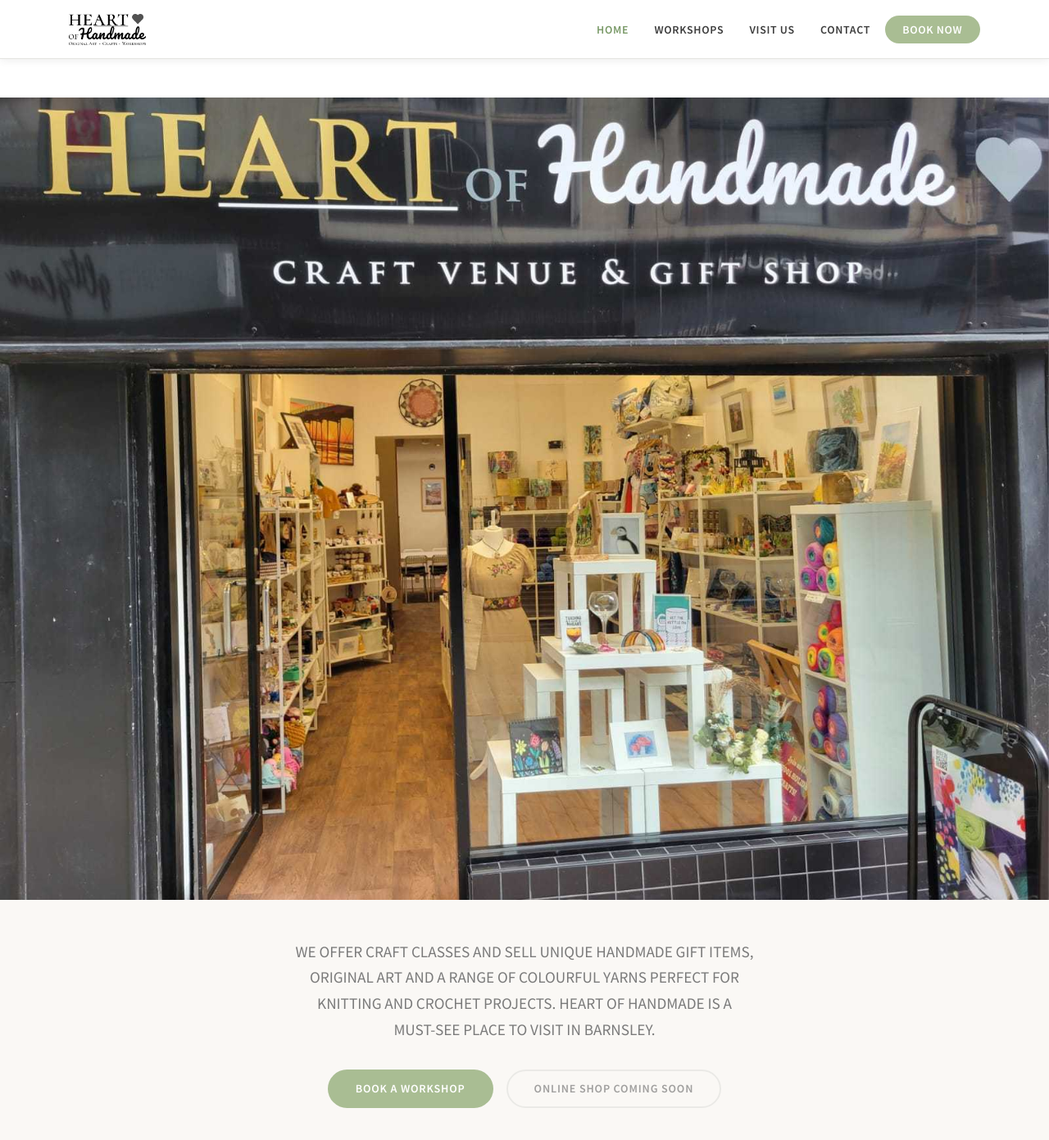
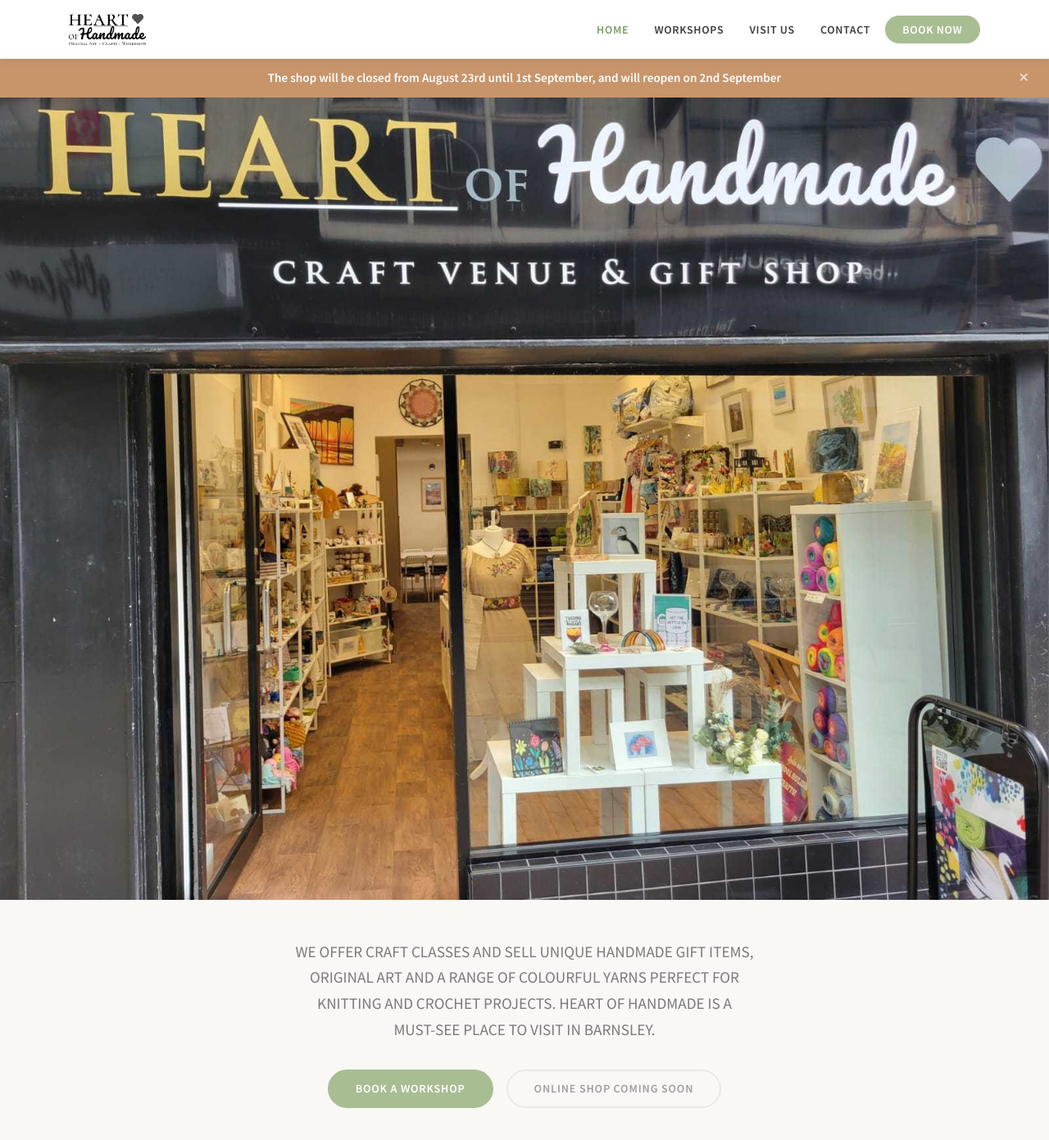
Before and after one commit to yule/heartofhandmade, a Jekyll site: the page built from index.html, in a window 1280 px wide and 1400 px high. Shown: the top 1391 px of the window at 82% size. Built offline with Jekyll 4.4.1, drawn with Linux system fonts in a browser that asks for light colours; some web fonts are replaced.

Commit message:
banner changes

```diff
--- a/_layouts/default.html
+++ b/_layouts/default.html
@@ -28,7 +28,7 @@
   <link rel="stylesheet" href="/assets/css/fontawesome-all.min.css">
   <link rel="stylesheet" href="/assets/css/site.css">
 </head>
-<body{% if site.announcement_enabled %} class="has-banner"{% endif %}>
+<body>
 
   {% include nav.html %}
 
--- a/assets/css/site.css
+++ b/assets/css/site.css
@@ -29,7 +29,7 @@
 
 /* ── Reset ───────────────────────────────────────────────── */
 *, *::before, *::after { box-sizing: border-box; margin: 0; padding: 0; }
-html { scroll-behavior: smooth; }
+html { scroll-behavior: smooth; scroll-padding-top: var(--nav-h); }
 body {
   font-family: var(--font-body);
   font-weight: 400;
@@ -117,8 +117,8 @@ small { font-size: 0.87em; }
 
 /* ── Navigation ──────────────────────────────────────────── */
 .site-nav {
-  position: fixed;
-  top: 0; left: 0; right: 0;
+  position: sticky;
+  top: 0;
   height: var(--nav-h);
   background: var(--white);
   border-bottom: 1px solid var(--border);
@@ -176,9 +176,6 @@ small { font-size: 0.87em; }
 .nav-toggle svg { width: 24px; height: 24px; display: block; }
 
 /* ── Hero ────────────────────────────────────────────────── */
-.hero {
-  margin-top: var(--nav-h);
-}
 .hero-bg {
   width: 100%;
   height: auto;
@@ -222,7 +219,6 @@ small { font-size: 0.87em; }
 
 /* ── Page hero (inner pages) ─────────────────────────────── */
 .page-hero {
-  margin-top: var(--nav-h);
   background: var(--green-pale);
   border-bottom: 1px solid var(--green-light);
   padding: 4.5rem 1.5rem;
@@ -233,7 +229,6 @@ small { font-size: 0.87em; }
 
 /* ── Shop page header ────────────────────────────────────── */
 .shop-head {
-  margin-top: var(--nav-h);
   background: var(--cream);
   border-bottom: 1px solid var(--border);
   padding: 3.5rem 1.5rem;
@@ -458,8 +453,8 @@ small { font-size: 0.87em; }
 
   .nav-links {
     display: none;
-    position: fixed;
-    top: var(--nav-h);
+    position: absolute;
+    top: 100%;
     left: 0; right: 0;
     background: var(--white);
     flex-direction: column;
```
Also changed, not shown: 5 other files.
